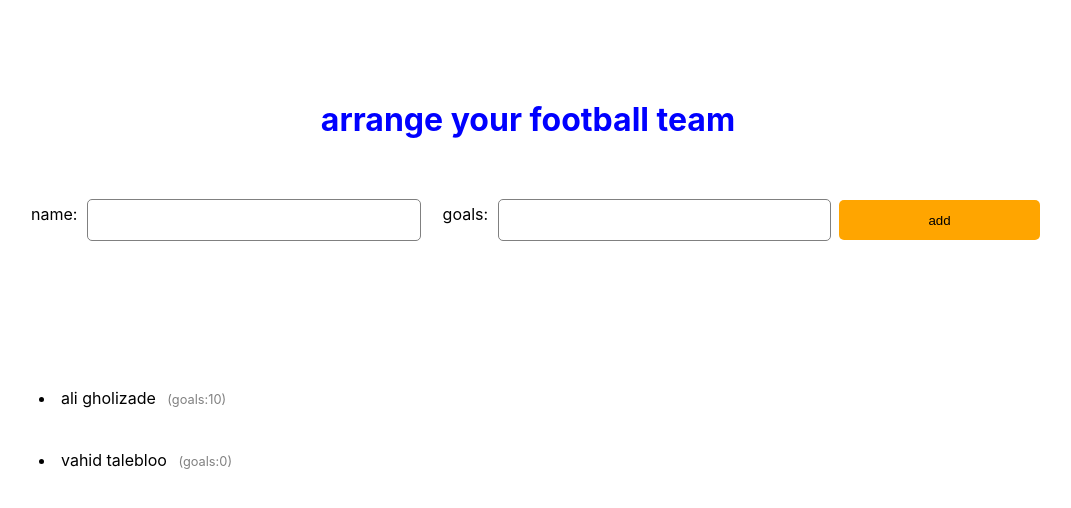
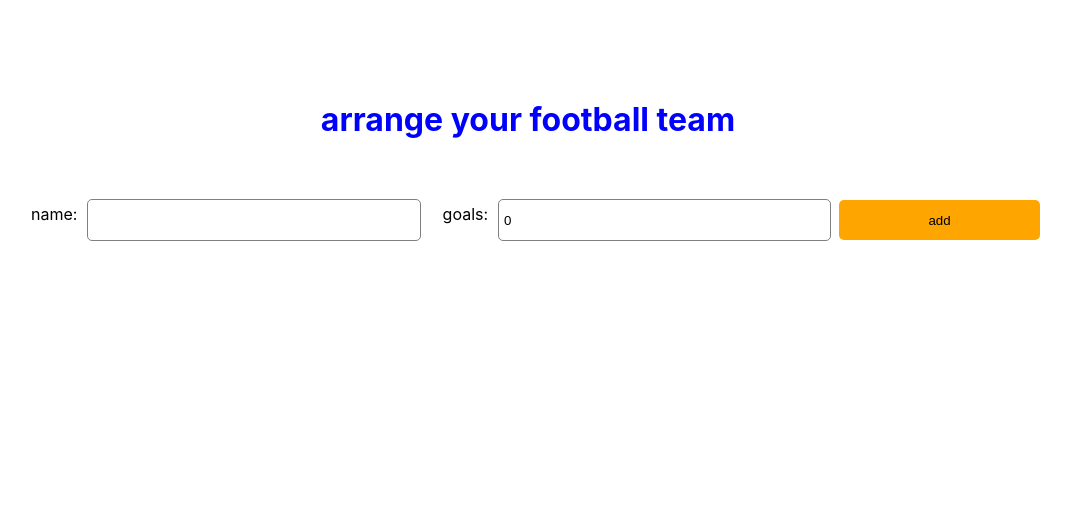
Before and after one commit to saeedegh/react-todolist-useContext, a React (Create React App) app: page / in a window 1280 px wide. Shown: the top 508 px of the page, without its empty margins (112-1183 px from the left). Built offline with nearby package versions, Linux system fonts and the light colour scheme.

Commit message:
added formSubmit

```diff
--- a/src/App.js
+++ b/src/App.js
@@ -1,21 +1,53 @@
+import React, { useState } from "react";
 import styled from "styled-components";
-import { players } from "./constant";
+// import { players } from "./constant";
 
 function App() {
+  const [name, setName] = useState("");
+  const [goals, setGoals] = useState(0);
+  const [players, setPlayers] = useState([]);
+
+  const submitHandler = (e) => {
+    e.preventDefault();
+    console.log(name, goals);
+    const newPerson = {
+      name,
+      goals,
+    };
+
+    setPlayers([...players, newPerson]);
+    resetForm();
+  };
+
+  const resetForm = () => {
+    setName("");
+    setGoals(0);
+  };
+
   return (
     <StyledContainer>
       <h1>arrange your football team</h1>
       <div>
         <div>
-          <form>
+          <form onSubmit={submitHandler}>
             <FormItemContainer>
               <FormController>
                 <label htmlFor="name">name:</label>
-                <input type="text" id="name" />
+                <input
+                  type="text"
+                  id="name"
+                  value={name}
+                  onChange={(e) => setName(e.target.value)}
+                />
               </FormController>
               <FormController>
                 <label htmlFor="goals">goals:</label>
-                <input type="number" id="goals" />
+                <input
+                  type="number"
+                  id="goals"
+                  value={goals}
+                  onChange={(e) => setGoals(e.target.value)}
+                />
               </FormController>
               <StyledButton>
                 <button type="submit">add</button>
@@ -38,7 +70,6 @@ function App() {
 }
 
 const StyledContainer = styled.div`
-  height: 100vh;
   width: 80%;
   margin: 0 auto;
   padding: 100px;
```
